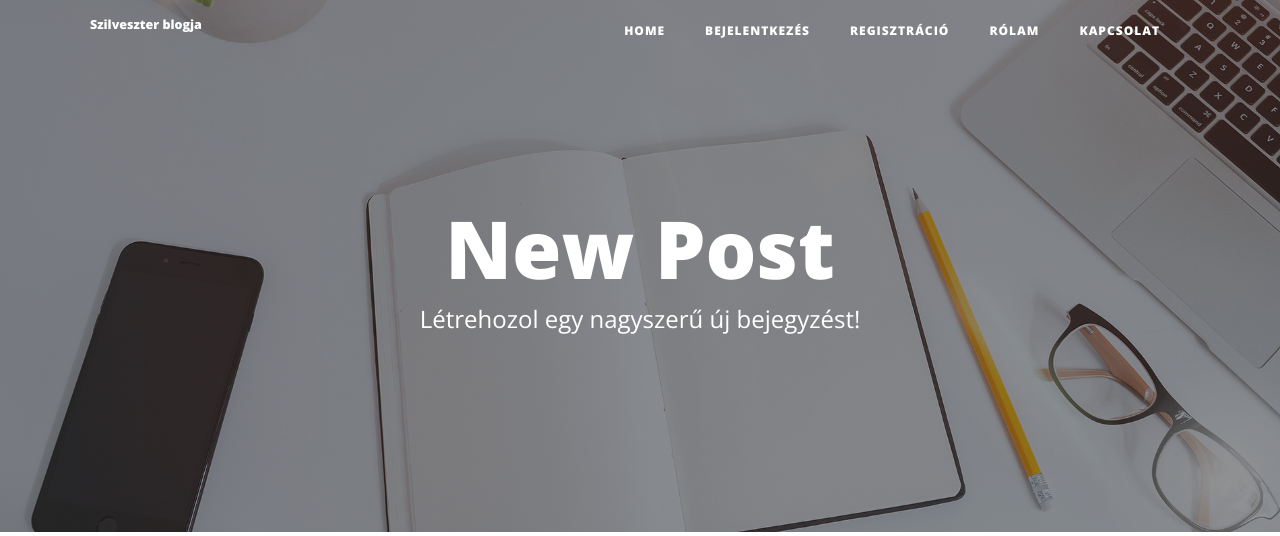
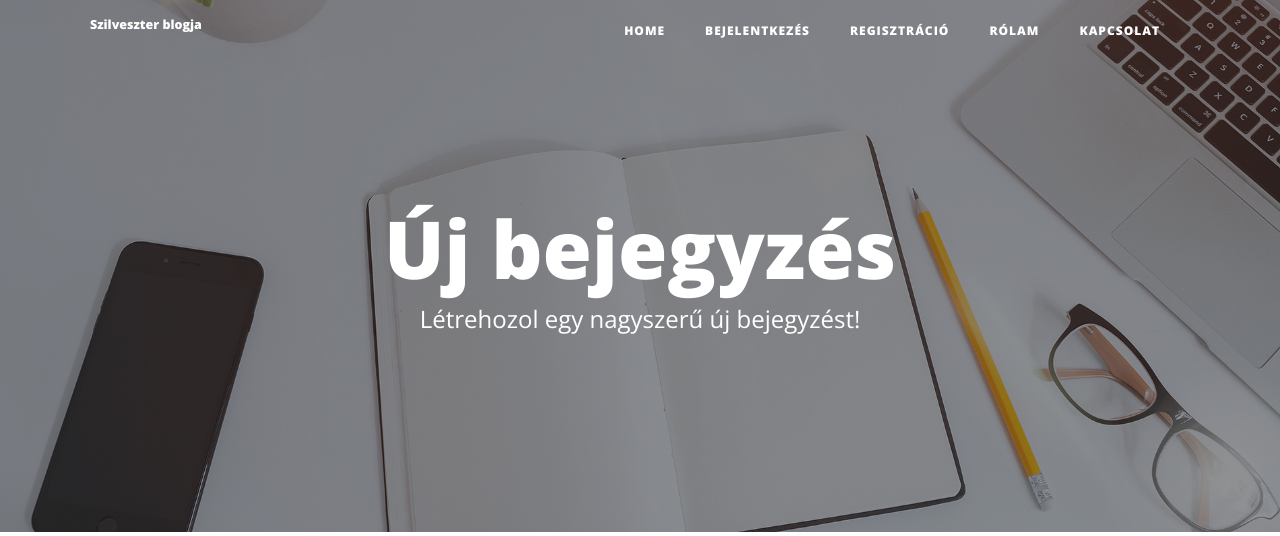
Before and after one commit to szilveszter94/blog-end, a Flask app: template templates/make-post.html in a window 1280 px wide. Shown: the top 536 px of the page. Run offline with Flask 2, Linux system fonts and the light colour scheme; the template is opened without the code that fills it: values that come from a table or form of the project are taken from there, others are empty; some libraries are stand-ins or nearby versions.

Commit message:
Update make-post.html
commit

```diff
--- a/templates/make-post.html
+++ b/templates/make-post.html
@@ -11,9 +11,9 @@
         <div class="col-lg-8 col-md-10 mx-auto">
           <div class="page-heading">
             {% if is_edit: %}
-            <h1>Edit Post</h1>
+            <h1>Bejegyzés szerkesztése</h1>
             {% else: %}
-            <h1>New Post</h1>
+            <h1>Új bejegyzés</h1>
             {% endif %}
             <span class="subheading">Létrehozol egy nagyszerű új bejegyzést!</span>
           </div>
```
